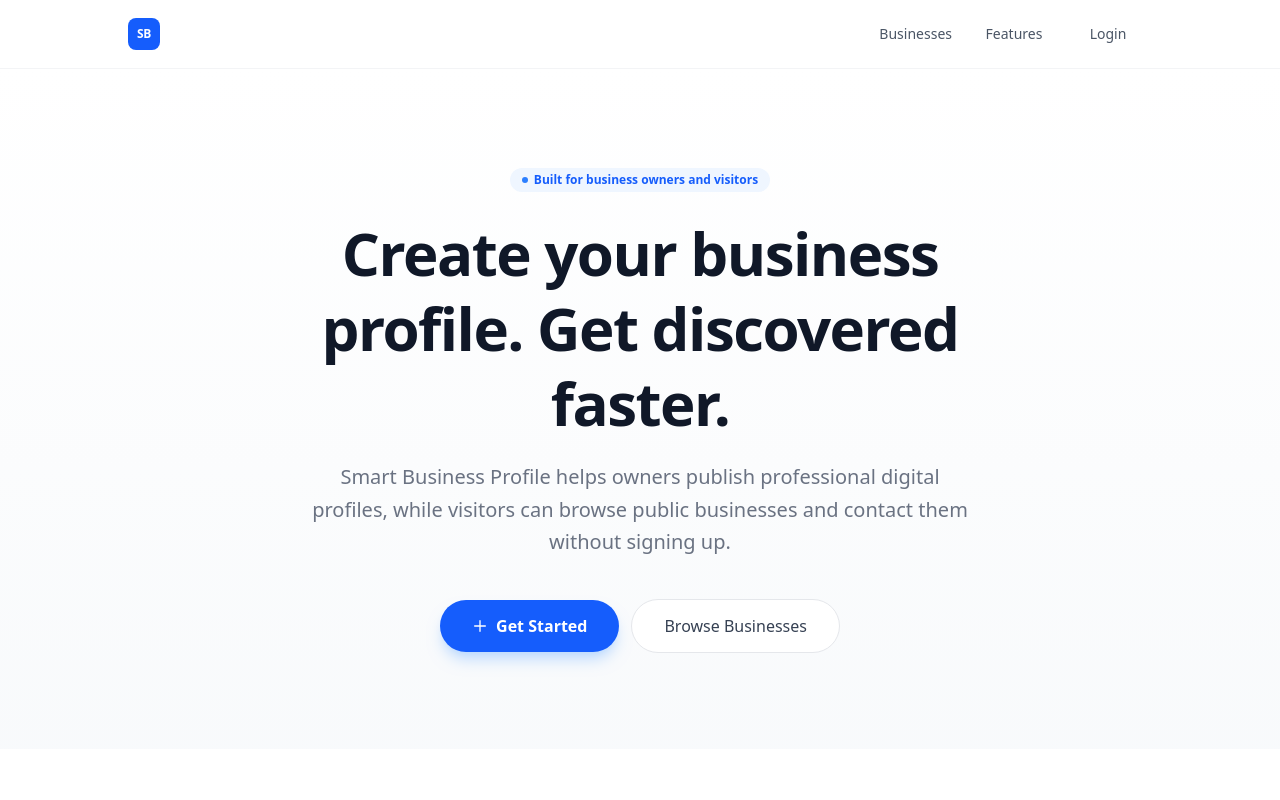
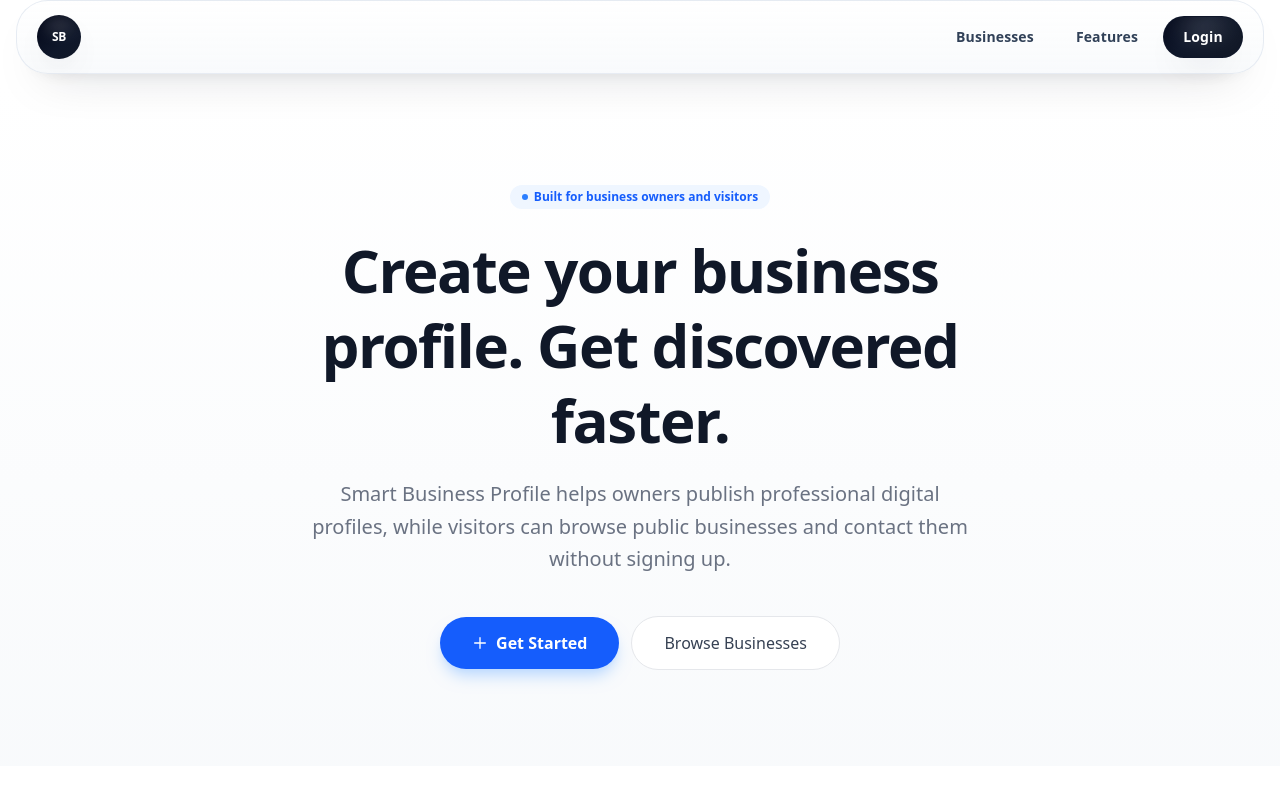
Before and after one commit to MasterGameZone/smart-business-profile, a React (Vite) app: page / in a window 1280 px wide. Shown: the top 800 px of the page. Built offline with nearby package versions, Linux system fonts and the light colour scheme; no server answers.

Commit message:
Polish landing page sections and navbar

```diff
--- a/src/components/AppHeader.tsx
+++ b/src/components/AppHeader.tsx
@@ -1,4 +1,4 @@
-import { useState } from 'react'
+import { useEffect, useState } from 'react'
 import { useLocation, useNavigate } from 'react-router-dom'
 import { useAuth } from '../context/AuthContext.tsx'
 import { signOut } from '../lib/authService.ts'
@@ -11,13 +11,22 @@
   type?: 'route' | 'scroll'
 }
 
+let hasPlayedNavbarEntrance = false
+
 function AppHeader() {
   const navigate = useNavigate()
   const location = useLocation()
   const { user, isLoading } = useAuth()
   const [isSigningOut, setIsSigningOut] = useState(false)
   const [toasts, setToasts] = useState<ToastItem[]>([])
+  const [shouldAnimateEntrance] = useState(() => !hasPlayedNavbarEntrance)
   const isLandingPage = location.pathname === '/'
+
+  useEffect(() => {
+    if (shouldAnimateEntrance) {
+      hasPlayedNavbarEntrance = true
+    }
+  }, [shouldAnimateEntrance])
 
   const showError = (message: string) => {
     const id = Date.now()
@@ -36,7 +45,7 @@
       ? [
           { label: 'Businesses', path: '/directory' },
           { label: 'Features', path: '#features', type: 'scroll' },
-          { label: 'Login', path: '/login' },
+          { label: 'Login', path: '/login', emphasis: true },
         ]
       : [
           { label: 'Home', path: '/' },
@@ -75,46 +84,50 @@
 
   const navButtonClass = (item: NavItem) => {
     const isActive = item.type !== 'scroll' && location.pathname === item.path
+    const isCta = item.emphasis
     const baseClass =
-      'inline-flex min-w-[4.75rem] items-center justify-center rounded-full px-2.5 py-1.5 text-xs font-medium transition-colors duration-150 focus:outline-none focus:ring-2 focus:ring-offset-2 active:scale-95 sm:min-w-[5.5rem] sm:px-3 sm:py-2 sm:text-sm'
+      'group relative inline-flex min-w-[4.5rem] items-center justify-center overflow-hidden rounded-full border px-3 py-2 text-xs font-semibold tracking-[0.01em] transition-all duration-300 ease-out focus:outline-none focus:ring-2 focus:ring-slate-300/80 focus:ring-offset-2 focus:ring-offset-slate-50 active:scale-[0.985] sm:min-w-[5rem] sm:px-4 sm:py-2.5 sm:text-sm'
+
+    if (isCta) {
+      return `${baseClass} border-slate-900/80 bg-[linear-gradient(135deg,#020617_0%,#0f172a_30%,#111827_55%,#0f172a_78%,#020617_100%)] bg-[length:180%_180%] bg-[position:0%_50%] text-white shadow-[0_16px_34px_-20px_rgba(15,23,42,0.8)] hover:-translate-y-1 hover:scale-[1.03] hover:border-slate-800 hover:bg-[position:100%_50%] hover:shadow-[0_28px_48px_-18px_rgba(15,23,42,0.76)] focus:ring-slate-400`
+    }
 
     if (isActive) {
-      return `${baseClass} bg-blue-600 text-white hover:bg-blue-700 focus:ring-blue-500`
+      return `${baseClass} border-slate-200 bg-[linear-gradient(180deg,rgba(255,255,255,0.98),rgba(226,232,240,0.92))] text-slate-950 shadow-[inset_0_1px_0_rgba(255,255,255,0.96),0_14px_28px_-24px_rgba(15,23,42,0.45)] hover:-translate-y-0.5 hover:scale-[1.015] hover:border-slate-300 hover:shadow-[inset_0_1px_0_rgba(255,255,255,0.98),0_20px_34px_-22px_rgba(15,23,42,0.42)]`
     }
 
-    if (item.emphasis) {
-      return `${baseClass} border border-blue-100 bg-blue-50 text-blue-700 hover:border-blue-200 hover:bg-blue-100 focus:ring-blue-300`
-    }
-
-    return `${baseClass} text-gray-600 hover:bg-gray-50 hover:text-gray-900 focus:ring-gray-300`
+    return `${baseClass} border-transparent bg-transparent text-slate-700 hover:-translate-y-0.5 hover:scale-[1.015] hover:border-slate-200 hover:bg-[linear-gradient(180deg,rgba(241,245,249,0.98),rgba(226,232,240,0.94))] hover:text-slate-950 hover:shadow-[inset_0_1px_0_rgba(255,255,255,0.95),0_18px_30px_-24px_rgba(15,23,42,0.34)]`
   }
 
   return (
-    <header className="sticky top-0 z-20 border-b border-gray-100 bg-white/95 px-3 py-3 backdrop-blur sm:px-4 sm:py-4">
+    <header className="sticky top-0 z-30 w-full px-3 pt-0 pb-2 sm:px-4 sm:pb-3">
       <ToastContainer toasts={toasts} />
+      <div className={`mx-auto w-full max-w-[1440px] ${shouldAnimateEntrance ? 'animate-[navFloatIn_620ms_cubic-bezier(0.22,1,0.36,1)]' : ''}`}>
+        <div className="rounded-b-[2rem] rounded-t-none border border-slate-200/80 border-t-0 bg-[linear-gradient(180deg,rgba(255,255,255,0.98),rgba(248,250,252,0.94))] px-3 py-3 shadow-[0_22px_48px_-30px_rgba(15,23,42,0.34),0_14px_24px_-24px_rgba(15,23,42,0.22)] backdrop-blur-xl sm:rounded-[2rem] sm:border-t sm:px-4 sm:py-3.5 md:px-5">
           <div
-        className={`mx-auto flex max-w-5xl items-center justify-between gap-2 sm:gap-3 ${
+            className={`flex items-center justify-between gap-2 sm:gap-3 ${
               isLandingPage && !user ? 'flex-nowrap' : 'flex-wrap'
             }`}
           >
             <button
               type="button"
               onClick={handleBrandClick}
-          className="inline-flex shrink-0 items-center gap-2 text-xs font-bold tracking-tight text-gray-900 transition-colors hover:text-blue-700 focus:outline-none focus:underline sm:text-sm"
+              className="group inline-flex shrink-0 items-center gap-2 text-xs font-semibold tracking-tight text-slate-900 transition-[transform,color] duration-300 ease-out hover:-translate-y-0.5 hover:text-slate-950 focus:outline-none sm:text-sm"
               aria-label="Go to Smart Business Profile home"
             >
-          <span className="flex h-7 w-7 items-center justify-center rounded-lg bg-blue-600 text-[11px] font-bold text-white sm:h-8 sm:w-8 sm:text-xs">
-            SB
+              <span className="relative flex h-10 w-10 items-center justify-center overflow-hidden rounded-full bg-[linear-gradient(145deg,#020617_0%,#0f172a_65%,#111827_100%)] text-[11px] font-bold text-white shadow-[0_14px_30px_-18px_rgba(15,23,42,0.72)] transition-[transform,box-shadow,filter] duration-300 ease-out group-hover:scale-[1.05] group-hover:shadow-[0_20px_40px_-16px_rgba(15,23,42,0.78)] group-hover:brightness-105 sm:h-11 sm:w-11 sm:text-xs">
+                <span className="pointer-events-none absolute inset-x-2 top-1 h-3 rounded-full bg-white/20 blur-sm transition-opacity duration-300 group-hover:opacity-90" aria-hidden="true" />
+                <span className="relative z-10">SB</span>
               </span>
               {!(isLandingPage && !user) && 'Smart Business Profile'}
             </button>
 
             {!isLoading && (
               <nav
-            className={`flex items-center justify-end ${
+                className={`flex items-center ${
                   isLandingPage && !user
-                ? 'w-auto shrink min-w-0 flex-nowrap gap-1 sm:gap-1.5'
-                : 'w-full flex-wrap gap-2 sm:w-auto'
+                    ? 'ml-auto shrink-0 flex-nowrap gap-1 sm:gap-2'
+                    : 'w-full flex-wrap justify-end gap-2 pt-2 sm:w-auto sm:pt-0'
                 }`}
                 aria-label="Primary navigation"
               >
@@ -126,7 +139,19 @@
                     className={navButtonClass(item)}
                     aria-current={item.type !== 'scroll' && location.pathname === item.path ? 'page' : undefined}
                   >
-                {item.label}
+                    {item.emphasis && (
+                      <>
+                        <span
+                          aria-hidden="true"
+                          className="pointer-events-none absolute inset-x-4 top-[1px] h-[42%] rounded-full bg-white/20 blur-md transition-all duration-300 ease-out group-hover:inset-x-3 group-hover:opacity-100"
+                        />
+                        <span
+                          aria-hidden="true"
+                          className="pointer-events-none absolute inset-y-0 -left-1/3 w-1/3 rotate-12 bg-white/30 opacity-0 blur-xl transition-[transform,opacity] duration-500 ease-out group-hover:translate-x-[285%] group-hover:opacity-80"
+                        />
+                      </>
+                    )}
+                    <span className="relative z-10">{item.label}</span>
                   </button>
                 ))}
                 {user && (
@@ -134,7 +159,7 @@
                     type="button"
                     onClick={handleLogout}
                     disabled={isSigningOut}
-                className="inline-flex items-center justify-center rounded-full border border-gray-200 bg-white px-3 py-1.5 text-xs font-medium text-gray-700 transition-all hover:bg-gray-50 focus:outline-none focus:ring-2 focus:ring-gray-300 focus:ring-offset-2 active:scale-95 disabled:cursor-not-allowed disabled:opacity-70 sm:px-4 sm:py-2 sm:text-sm"
+                    className="inline-flex items-center justify-center rounded-full border border-slate-200 bg-[linear-gradient(180deg,rgba(255,255,255,0.96),rgba(248,250,252,0.92))] px-3 py-2 text-xs font-medium text-slate-700 shadow-[0_12px_26px_-22px_rgba(15,23,42,0.38)] transition-[transform,background-color,color,box-shadow] duration-300 ease-out hover:-translate-y-0.5 hover:bg-white hover:text-slate-950 hover:shadow-[0_18px_32px_-20px_rgba(15,23,42,0.34)] focus:outline-none focus:ring-2 focus:ring-slate-300 focus:ring-offset-2 focus:ring-offset-slate-50 active:scale-[0.985] disabled:cursor-not-allowed disabled:opacity-70 sm:px-4 sm:py-2.5 sm:text-sm"
                   >
                     {isSigningOut ? 'Logging out...' : 'Log Out'}
                   </button>
@@ -142,6 +167,8 @@
               </nav>
             )}
           </div>
+        </div>
+      </div>
     </header>
   )
 }
--- a/src/index.css
+++ b/src/index.css
@@ -11,3 +11,15 @@
   from { opacity: 0; transform: translateY(8px); }
   to   { opacity: 1; transform: translateY(0);   }
 }
+
+@keyframes navFloatIn {
+  from {
+    opacity: 0;
+    transform: translateY(-12px);
+  }
+
+  to {
+    opacity: 1;
+    transform: translateY(0);
+  }
+}
```
Lines whose indentation alone changed are shown as unchanged.
